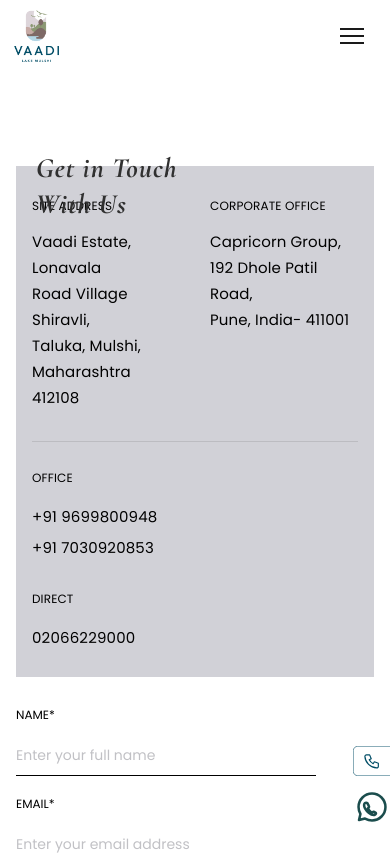
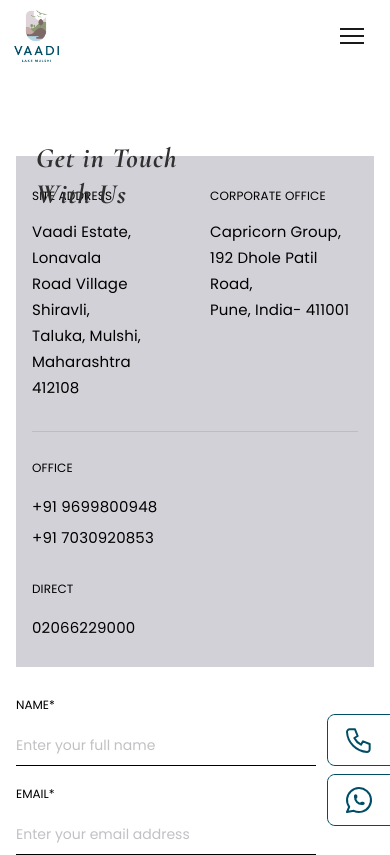
Before and after one commit to wajiddaudtamboli/vaadi-lake-mulshi, a React (Vite) app: page /contact in a window 390 px wide. Shown: the top 855 px of the page. Built offline with nearby package versions, Linux system fonts and the light colour scheme.

Commit message:
Adjust Contact page title positioning for phone modes

```diff
--- a/src/components/BookMeetingModal/BookMeetingModal.module.css
+++ b/src/components/BookMeetingModal/BookMeetingModal.module.css
@@ -259,7 +259,7 @@
   color: #FFFFFF;
   background: var(--color-primary, #A57C52);
   border: none;
-  border-radius: 0;
+  border-radius: 10px;
   letter-spacing: 0.1em;
   cursor: pointer;
   transition: opacity 0.2s ease;
--- a/src/components/ContactForm/ContactForm.css
+++ b/src/components/ContactForm/ContactForm.css
@@ -52,7 +52,7 @@
   background-color: #007bff;
   color: white;
   border: none;
-  border-radius: 0;
+  border-radius: 10px;
   cursor: pointer;
   font-size: 16px;
 }
--- a/src/components/FloatingContactButtons/FloatingContactButtons.css
+++ b/src/components/FloatingContactButtons/FloatingContactButtons.css
@@ -35,6 +35,16 @@
   box-shadow: 0 8px 22px rgba(0, 0, 0, 0.16);
 }
 
+.floating-contact__button--phone {
+  width: 64px;
+  height: 52px;
+}
+
+.floating-contact__button--whatsapp {
+  width: 64px;
+  height: 52px;
+}
+
 @media (max-width: 480px) {
   .floating-contact {
     bottom: 18px;
@@ -51,4 +61,14 @@
     width: 100%;
     height: 100%;
   }
+
+  .floating-contact__button--phone {
+    width: 64px;
+    height: 52px;
+  }
+
+  .floating-contact__button--whatsapp {
+    width: 64px;
+    height: 52px;
+  }
 }
--- a/src/components/FloatingContactButtons/FloatingContactButtons.jsx
+++ b/src/components/FloatingContactButtons/FloatingContactButtons.jsx
@@ -1,21 +1,21 @@
 import React from 'react';
 import './FloatingContactButtons.css';
 import contactIcon from '../../assets/Images for Landing Pages/phone.svg';
-import whatsappIcon from '../../assets/icons/whatsapp-outline.svg';
+import whatsappIcon from '../../assets/Images for Landing Pages/whatsapp.svg';
 
 const FloatingContactButtons = () => {
   return (
     <div className="floating-contact">
       <a
         href="tel:+919699800948"
-        className="floating-contact__button"
+        className="floating-contact__button floating-contact__button--phone"
         aria-label="Contact us by phone"
       >
         <img src={contactIcon} alt="" aria-hidden="true" />
       </a>
       <a
         href="https://wa.me/919699800948"
-        className="floating-contact__button"
+        className="floating-contact__button floating-contact__button--whatsapp"
         target="_blank"
         rel="noopener noreferrer"
         aria-label="Chat on WhatsApp"
--- a/src/components/InteriorShowcase/InteriorShowcase.css
+++ b/src/components/InteriorShowcase/InteriorShowcase.css
@@ -93,7 +93,7 @@
   display: flex;
   align-items: center;
   justify-content: center;
-  background-color: var(--color-primary);
+  background-color: rgba(46, 136, 170, 0.7);
   border: none;
   border-radius: 0;
   cursor: pointer;
@@ -101,7 +101,7 @@
 }
 
 .interior-showcase__slide-nav-btn:hover {
-  background-color: var(--color-primary-dark);
+  background-color: rgba(46, 136, 170, 0.9);
 }
 
 .interior-showcase__slide-nav-btn svg {
--- a/src/components/Reviews/Reviews.css
+++ b/src/components/Reviews/Reviews.css
@@ -117,7 +117,7 @@
   display: flex;
   align-items: center;
   justify-content: center;
-  background-color: var(--color-primary);
+  background-color: rgba(46, 136, 170, 0.7);
   border: none;
   border-radius: 0;
   cursor: pointer;
@@ -125,7 +125,7 @@
 }
 
 .reviews__nav-btn:hover {
-  background-color: var(--color-primary-dark);
+  background-color: rgba(46, 136, 170, 0.9);
 }
 
 .reviews__nav-btn svg {
--- a/src/components/VillaShowcase/VillaShowcase.css
+++ b/src/components/VillaShowcase/VillaShowcase.css
@@ -97,7 +97,7 @@
 .villa-showcase__nav-btn {
   width: 36px;
   height: 36px;
-  background: var(--color-primary);
+  background: rgba(46, 136, 170, 0.7);
   border: none;
   border-radius: 0;
   cursor: pointer;
@@ -110,7 +110,7 @@
 }
 
 .villa-showcase__nav-btn:hover {
-  background: var(--color-primary-dark);
+  background: rgba(46, 136, 170, 0.9);
 }
 
 .villa-showcase__badge {
--- a/src/components/WelcomeSection/WelcomeSection.css
+++ b/src/components/WelcomeSection/WelcomeSection.css
@@ -152,7 +152,7 @@
 .welcome__nav-btn {
   width: 36px;
   height: 36px;
-  background: var(--color-primary);
+  background: rgba(46, 136, 170, 0.7);
   border: none;
   border-radius: 0;
   cursor: pointer;
@@ -165,7 +165,7 @@
 }
 
 .welcome__nav-btn:hover {
-  background: var(--color-primary-dark);
+  background: rgba(46, 136, 170, 0.9);
 }
 
 /* Responsive */
--- a/src/pages/BookMeeting.module.css
+++ b/src/pages/BookMeeting.module.css
@@ -247,7 +247,7 @@
   color: #FFFFFF;
   background: var(--color-primary);
   border: none;
-  border-radius: 0;
+  border-radius: 10px;
   letter-spacing: 0.12em;
   cursor: pointer;
   position: relative;
--- a/src/pages/Contact.module.css
+++ b/src/pages/Contact.module.css
@@ -204,7 +204,7 @@
   background: var(--color-primary);
   color: #ffffff;
   border: 1px solid var(--color-primary);
-  border-radius: 0;
+  border-radius: 10px;
   font-family: "Poppins", Arial, sans-serif;
   font-size: 14px;
   font-weight: 400;
@@ -386,6 +386,7 @@
   .title {
     font-size: 32px;
     line-height: 42px;
+    margin-top: -10px;
   }
 
   .infoCard {
@@ -693,6 +694,7 @@
     font-size: 32px;
     line-height: 1.2;
     margin-bottom: 16px;
+    margin-top: 15px;
   }
 
   .infoCard {
```
